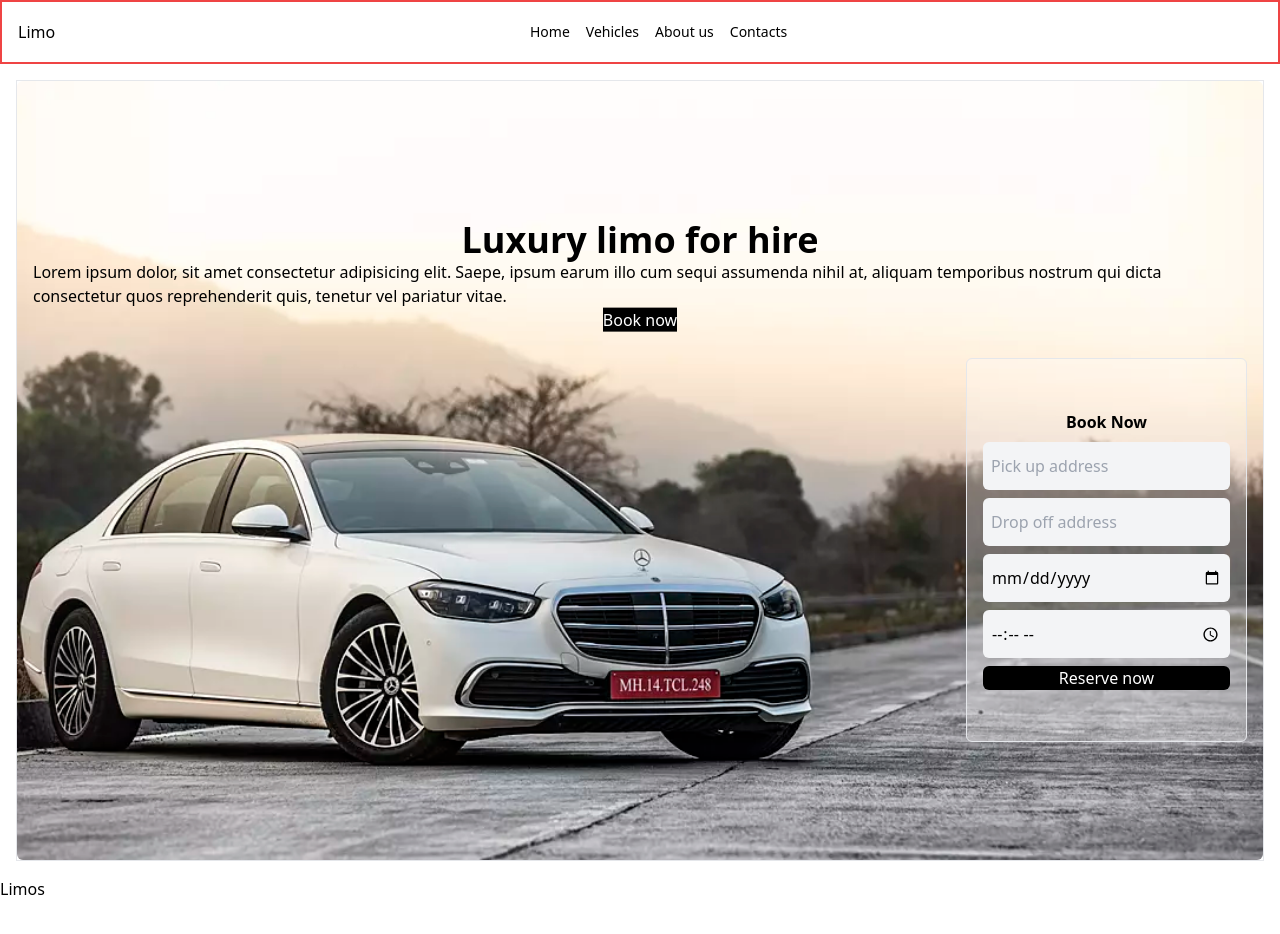
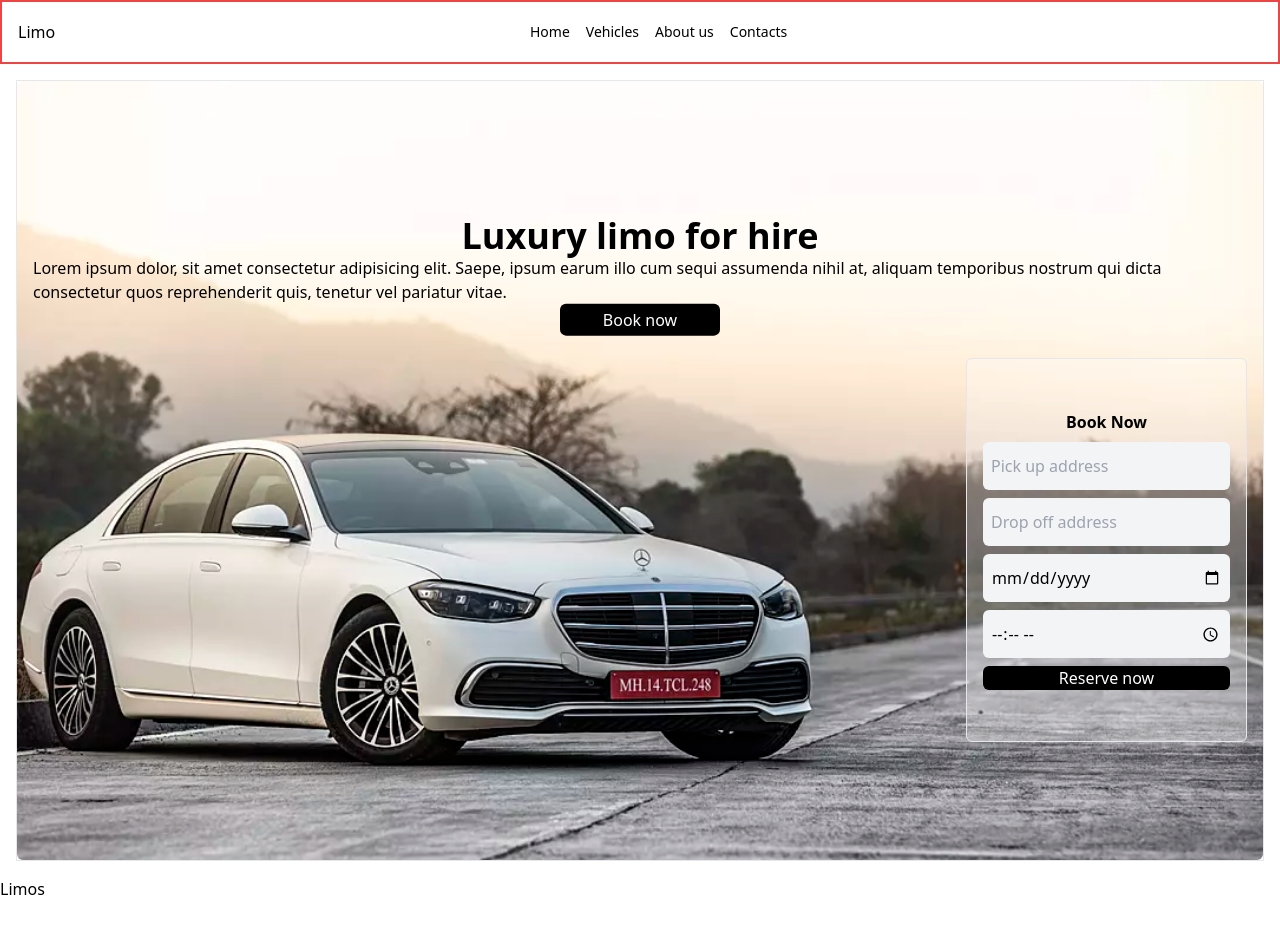
Before and after one commit to irriz-jayy/luxury-limos, a React (Vite) app: page / in a window 1280 px wide. Shown: the top 934 px of the page. Built offline with nearby package versions, Linux system fonts and the light colour scheme; the HTML template or start-up script is replaced by a standard one.

Commit message:
Minor changes

```diff
--- a/src/components/Homepage.jsx
+++ b/src/components/Homepage.jsx
@@ -19,7 +19,7 @@ function Homepage() {
             nostrum qui dicta consectetur quos reprehenderit quis, tenetur vel
             pariatur vitae.
           </p>
-          <button className="bg-black  text-white mt-2 lg:mt-0">
+          <button className="bg-black w-40 h-8 rounded-md text-white mt-2 lg:mt-0">
             Book now
           </button>
         </div>
```
